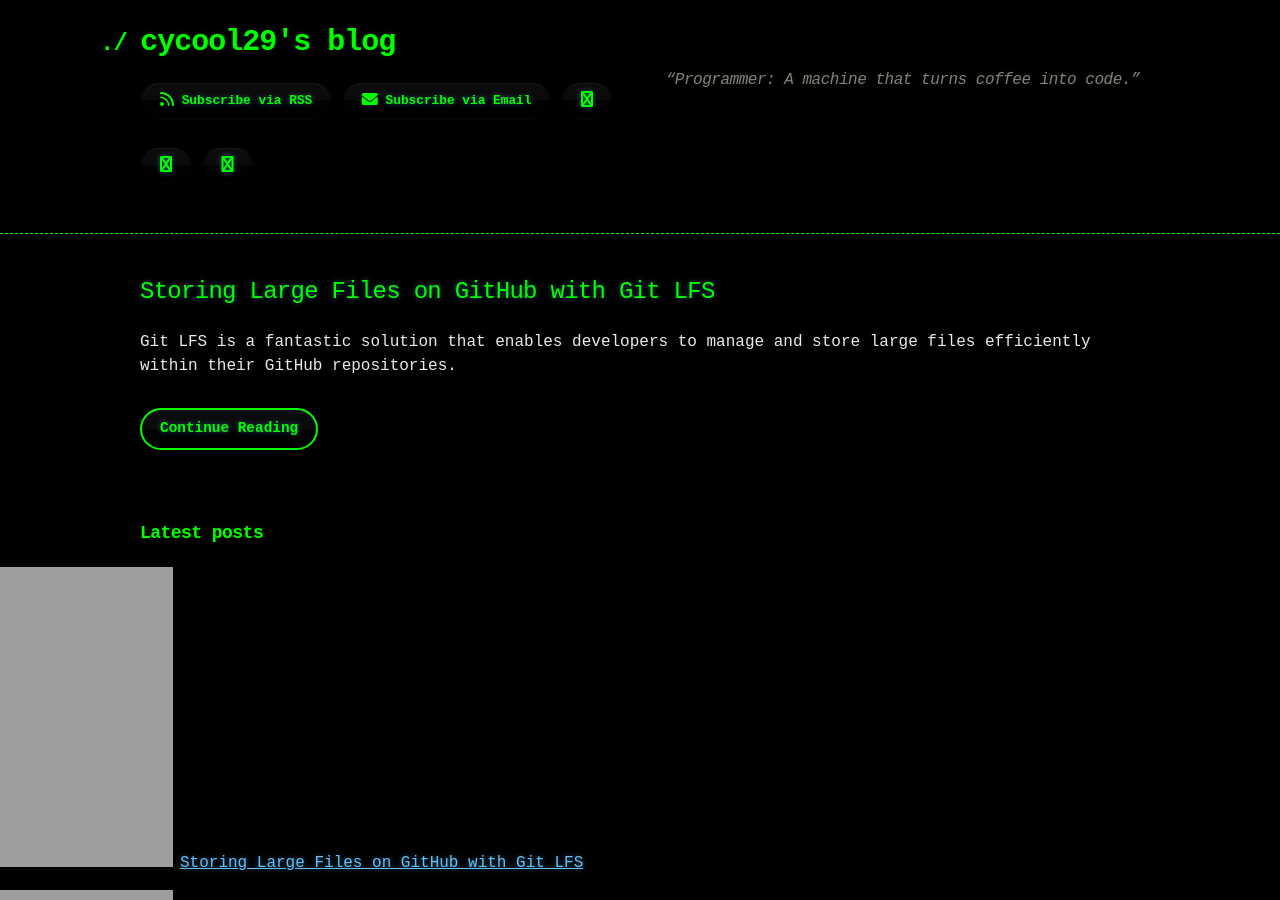
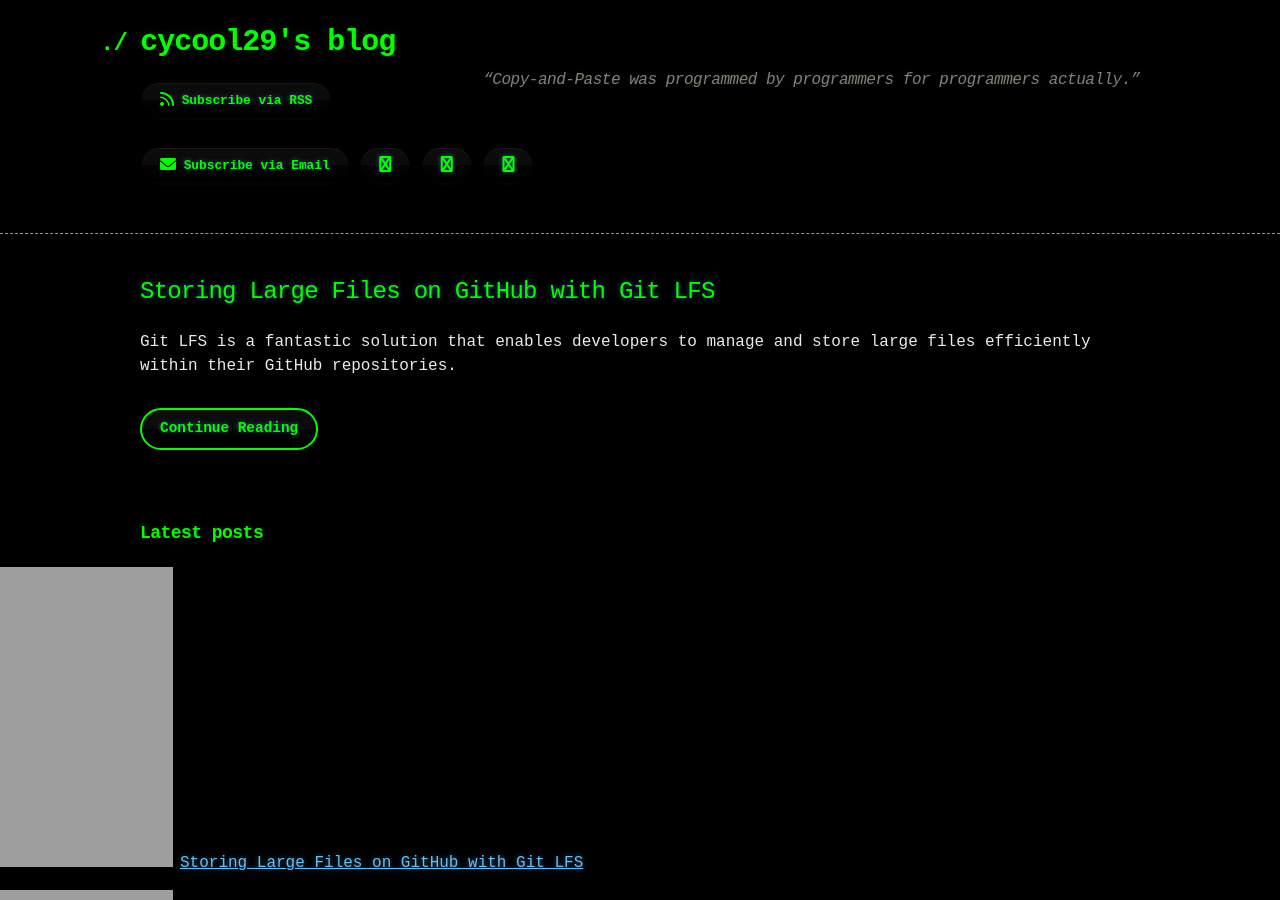
Before and after one commit to cycool29/cycool29.github.io, a Jekyll site: the page built from index.md, in a window 1280 px wide and 900 px high. Built offline with Jekyll 4.4.1, drawn with Linux system fonts in a browser that asks for light colours; a style sheet for code colours, icons or effects is not loaded.

Commit message:
Update quotes

```diff
--- a/_config.yml
+++ b/_config.yml
@@ -1,5 +1,5 @@
 title: cycool29's blog
-description: "“Programmer: A machine that turns coffee into code.” "
+description: "“Copy-and-Paste was programmed by programmers for programmers actually.” "
 bio: A high school student. Intermediate in Python, Git, Bash. Learning JavaScript. He/Him. "
 author: cycool29
 url: https://cycool29.github.io
```
